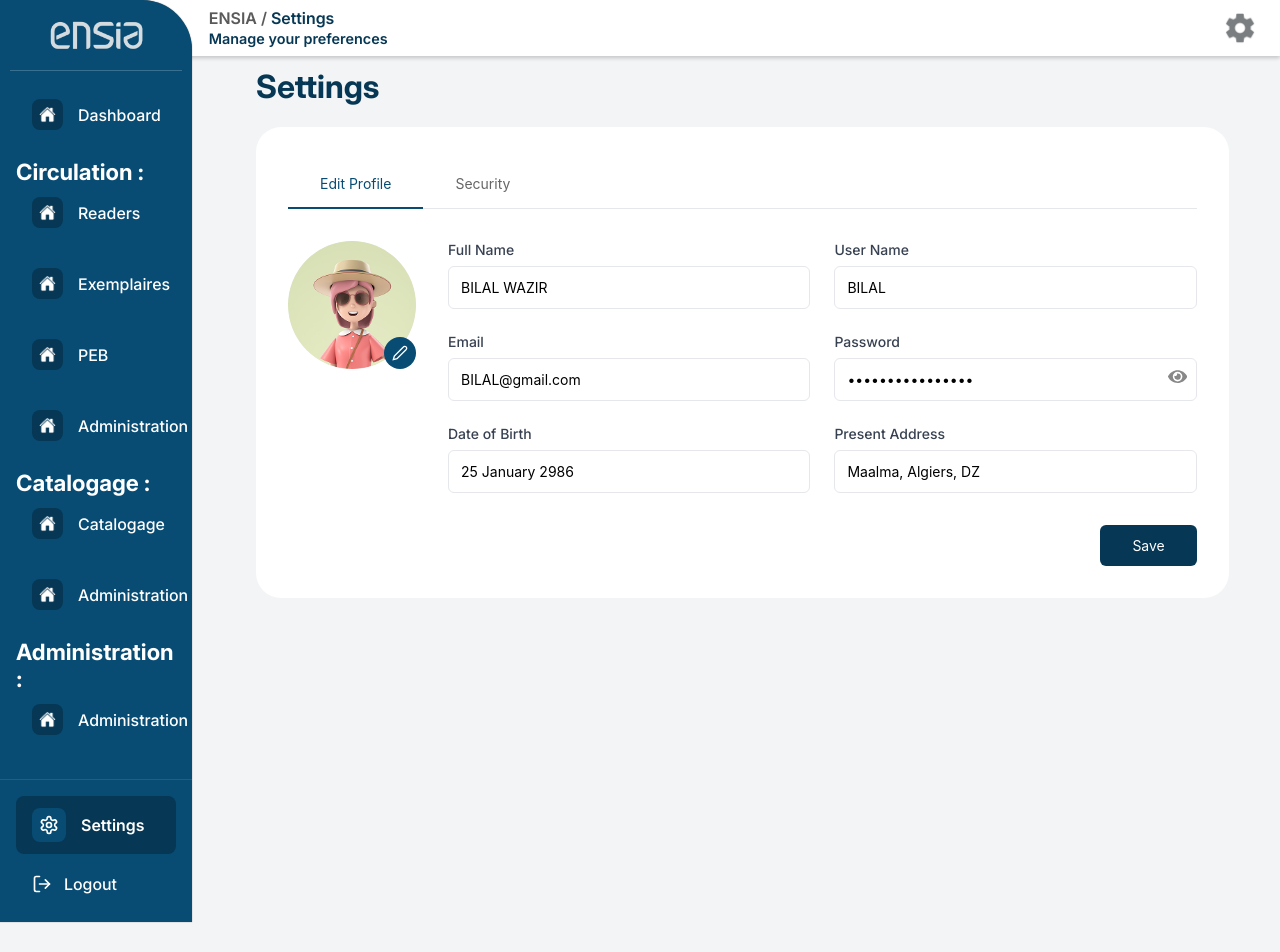
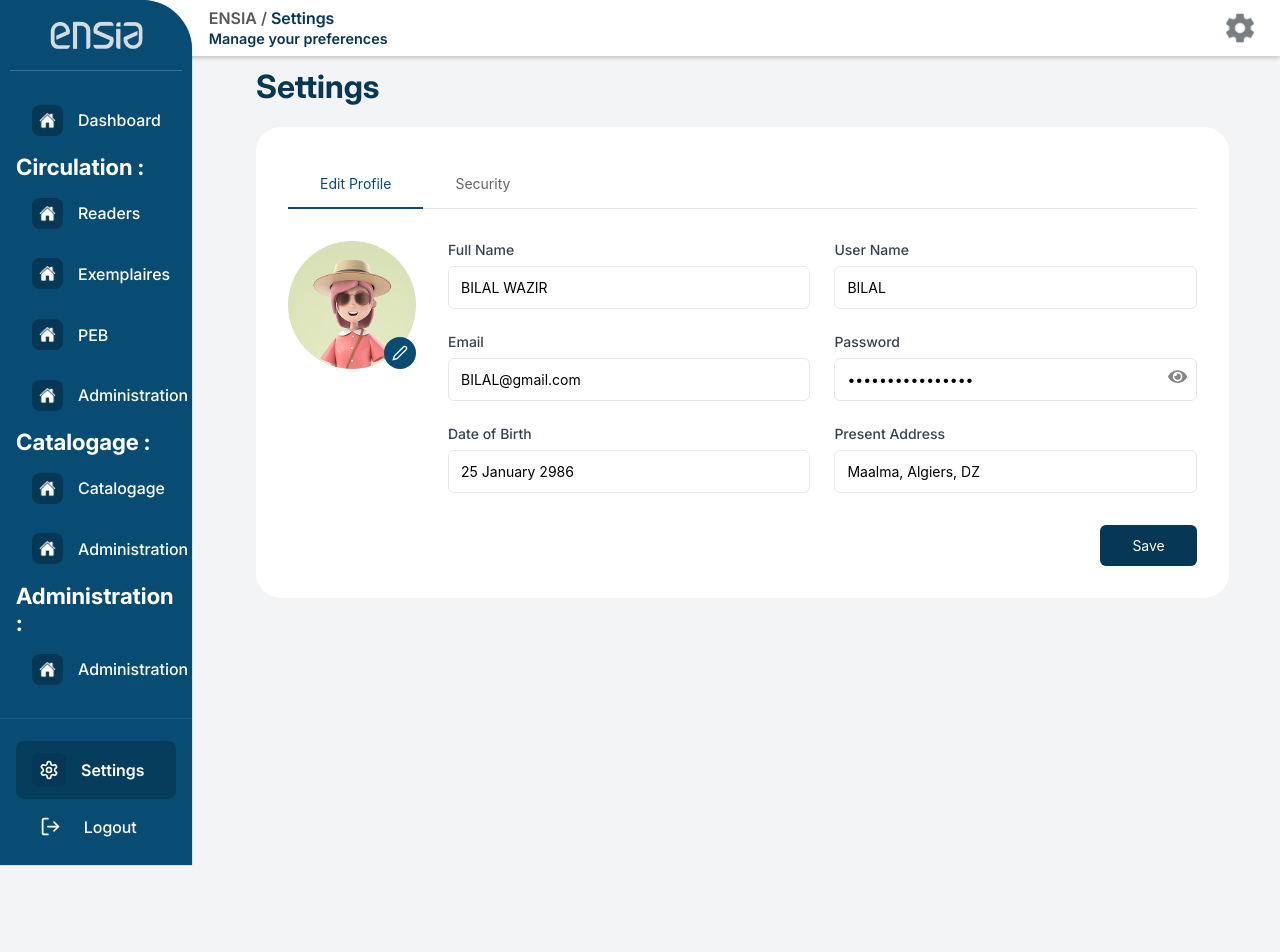
Before and after one commit to HachemSekhsoukh/LibrarySystem, a React (Vite) app: page /settings in a window 1280 px wide. Shown: the top 952 px of the page. Built offline with nearby package versions, Linux system fonts and the light colour scheme; a web font is replaced by a local one.

Commit message:
navBar styling + page initialization

```diff
--- a/src/App.jsx
+++ b/src/App.jsx
@@ -6,7 +6,9 @@ import {
   RouterProvider,
 } from "react-router-dom";
 import Login from "./Pages/login";
-import TestingSetting from "./Pages/Settings";
+import Settings from "./Pages/Settings";
+import Dashboard from "./Pages/dashboard";
+import Readers from "./Pages/readers";
 import PagesLayout from "./Layouts/PagesLayout";
 import "./App.css";
 
@@ -18,7 +20,9 @@ const router = createBrowserRouter(
 
       {/* Pages requiring the layout (after login) */}
       <Route element={<PagesLayout />}>
-        <Route path="/settings" element={<TestingSetting />} />
+          <Route path="/settings" element={<Settings />} />
+          <Route path="/dashboard" element={<Dashboard />} />
+          <Route path="/circulation/readers" element={<Readers />} />
       </Route>
       <Route path="*" element={<Navigate to="/login" replace />} />
     </>
--- a/src/CSS/NavBar.css
+++ b/src/CSS/NavBar.css
@@ -124,7 +124,8 @@
   color: #ffffff;
   padding: 0.75rem 1rem;
   border-radius: 8px;
-  margin-bottom: 1rem;
+  margin-bottom: 0.35rem;
+  margin-top: 0.35rem;
   font-weight: 500;
   transition: all 0.2s ease;
   display: flex;
@@ -198,7 +199,7 @@
 
 .navLink span,
 .logoutButton span {
-  margin-left: 0.75rem;
+  margin-left: 0.8rem;
   font-weight: 500;
 }
 
@@ -216,3 +217,8 @@
   font-family: "Inter";
   font-size: 1rem;
 }
+
+.logout-icon{
+  margin-left: 8px;
+  margin-right: 10px;
+}
--- a/src/Layouts/PagesLayout.jsx
+++ b/src/Layouts/PagesLayout.jsx
@@ -9,6 +9,8 @@ function PagesLayout() {
   // Define titles and subtitles for each route
   const pageTitles = {
     "/settings": { title: "Settings", subtitle: "Manage your preferences" },
+    "/dashboard": { title: "Dashboard", subtitle: "Dashboard" },
+    "/circulation/readers": { title: "Circulation", subtitle: "Readers" },
   };
 
 
--- a/src/Pages/Settings.jsx
+++ b/src/Pages/Settings.jsx
@@ -4,7 +4,7 @@ import "../../src/CSS/Settings.css";
 import photoProfile from "../../public/assets/images/profile.png";
 import { FaEye, FaEyeSlash } from "react-icons/fa";
 
-const TestingSetting = () => {
+const Settings = () => {
   const [activeTab, setActiveTab] = useState("edit-profile");
   // Add state for password visibility
   const [showPassword, setShowPassword] = useState({
@@ -178,4 +178,4 @@ const TestingSetting = () => {
   );
 };
 
-export default TestingSetting;
+export default Settings;
--- /dev/null
+++ b/src/Pages/dashboard.jsx
@@ -0,0 +1,8 @@
+
+const Dashboard = () => {
+  return (
+    <></>
+  );
+};
+
+export default Dashboard;
--- /dev/null
+++ b/src/Pages/readers.jsx
@@ -0,0 +1,8 @@
+
+const Readers = () => {
+  return (
+    <></>
+  );
+};
+
+export default Readers;
--- a/src/components/NavBar.jsx
+++ b/src/components/NavBar.jsx
@@ -91,16 +91,16 @@ function NavBar() {
       <div className="bottomNav">
         <NavLink
           to="/settings"
-          className={({ isActive }) => (isActive ? "navLinkActive" : "navLink")}
+          className={({ isActive }) => (isActive ? "navItemActive" : "navItem")}
         >
-          <div className="icon-box-active">
+          <div className="icon-box-inactive">
             <Settings size={20} />
           </div>
 
           <span>Settings</span>
         </NavLink>
         <button onClick={handleLogout} className="logoutButton">
-          <LogOut size={20} />
+          <LogOut className="logout-icon" size={21} />
           <span>Logout</span>
         </button>
       </div>
```
